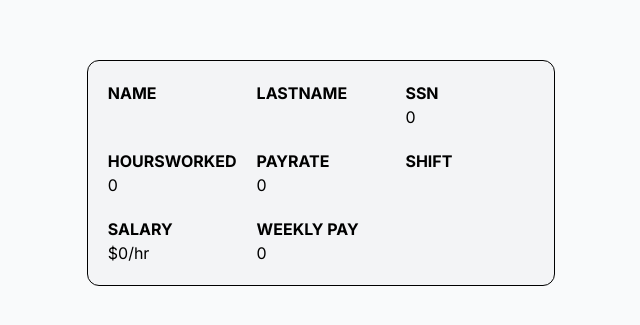
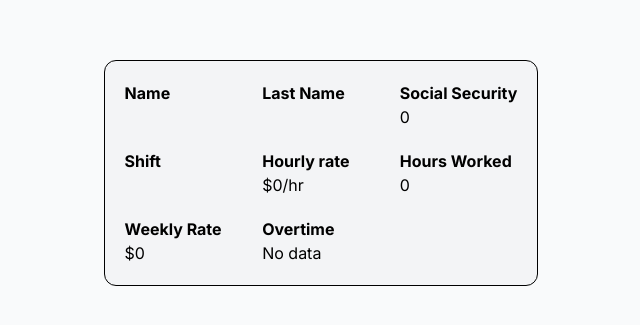
Before and after one commit to Yurem1/Payroll-Program, a Next.js app: page /result in a window 1280 px wide. Shown: the part 227-552 px from the top of the page, without its empty margins (319-959 px from the left). Built offline with nearby package versions, Linux system fonts and the light colour scheme.

Commit message:
Refactor payroll page component

```diff
--- a/src/app/result/page.tsx
+++ b/src/app/result/page.tsx
@@ -4,6 +4,10 @@ import { useSearchParams } from 'next/navigation';
 import Data from '@/utility/data';
 import React from 'react';
 
+/**
+ * Renders the page component for displaying payroll information.
+ * @returns The JSX element representing the page.
+ */
 export default function Page(): React.JSX.Element {
     const search = useSearchParams()
 
@@ -20,41 +24,84 @@ export default function Page(): React.JSX.Element {
     // eslint-disable-next-line react-hooks/exhaustive-deps
     }, []);
 
-    function displayResults(): React.JSX.Element[] {
-
-        return Object.entries(state).map(([key, value], index,) => {
-            return (
-                <div key={index} className='rounded'>
-                    <h1>{key.toLocaleUpperCase()}</h1>
-                    <p>{value}</p>
-                </div>
-            );
-        });
+    /**
+     * Retrieves the pay rate based on the state.
+     * @returns The pay rate.
+     */
+    function getPayRate(): number {
+        return Data.findPayrate(state.payRate.toString());
     }
 
-    const returnPayrate = (): number => {
-        return Data.findPayrate(
-            state.payRate.toString()
-        );
+    /**
+     * Calculates the weekly rate based on the state.
+     * @returns The weekly rate.
+     */
+    function calculateWeeklyRate(): number {
+        return Data.calculatePayrate(state);
     }
 
-    const returnWeeklyRate = (): number => {
-        return Data.calculatePayrate(state);
+    /**
+     * Checks if overtime is applicable based on the hours worked.
+     * @returns A string indicating if overtime is applicable.
+     */
+    function checkOvertime(): string {
+        if (state.hoursWorked < 1) {
+            return 'No data';
+        }
+
+        return state.hoursWorked > 42.4 ? 'True' : 'False';
     }
 
     return (
         <div className='bg-gray-100 rounded-xl border-black border p-5'>
             <div className='grid grid-cols-3 gap-5'>
-                <>
-                    {displayResults()}
-                </>
                 <div>
-                    <h1>SALARY</h1>
-                    <p>{`$${returnPayrate()}/hr`}</p>
+                    <div>
+                        <h1>Name</h1>
+                        <p>{state.name}</p>
+                    </div>
                 </div>
                 <div>
-                    <h1>WEEKLY PAY</h1>
-                    <p>{returnWeeklyRate()}</p>
+                    <div>
+                        <h1>Last Name</h1>
+                        <p>{state.lastName}</p>
+                    </div>
+                </div>
+                <div>
+                    <div>
+                        <h1>Social Security</h1>
+                        <p>{state.ssn}</p>
+                    </div>
+                </div>
+                <div>
+                    <div>
+                        <h1>Shift</h1>
+                        <p>{state.shift}</p>
+                    </div>
+                </div>
+                <div>
+                    <div>
+                        <h1>Hourly rate</h1>
+                        <p>${getPayRate()}/hr</p>
+                    </div>
+                </div>
+                <div>
+                    <div>
+                        <h1>Hours Worked</h1>
+                        <p>{state.hoursWorked}</p>
+                    </div>
+                </div>
+                <div>
+                    <div>
+                        <h1>Weekly Rate</h1>
+                        <p>${calculateWeeklyRate()}</p>
+                    </div>
+                </div>
+                <div>
+                    <div>
+                        <h1>Overtime</h1>
+                        <p>{checkOvertime()}</p>
+                    </div>
                 </div>
             </div>
         </div>
```
